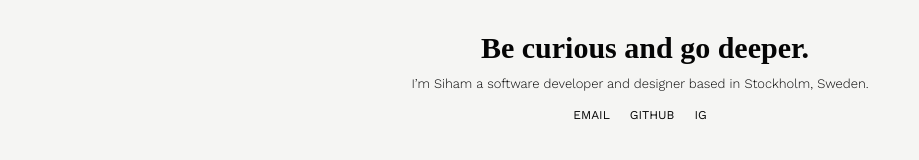
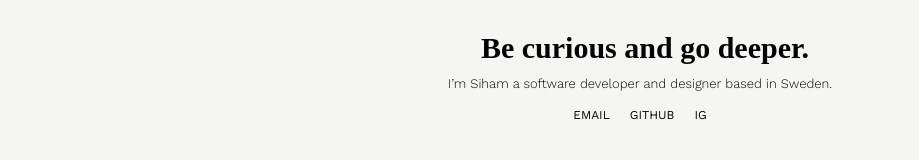
Before and after one commit to csobr/personal-website, a Next.js app: page / in a window 1280 px wide. Shown: the part 301-461 px from the top of the page, without its empty margins (0-919 px from the left). Built offline with nearby package versions, Linux system fonts and the light colour scheme; no server answers.

Commit message:
Update meta tag text and about me

```diff
--- a/src/pages/index.js
+++ b/src/pages/index.js
@@ -14,7 +14,7 @@ const Home = () => {
         <meta charSet="utf-8" />
         <meta
           name="description"
-          content="Siham Hadi Software Developer And Designer Based In Stockholm."
+          content="Siham Hadi | A Software Developer And Designer."
         />
         <meta name="keywords" content="JavaScript,Frontend,developer" />
         <meta name="author" content="Siham Hadi" />
@@ -25,10 +25,7 @@ const Home = () => {
         <div className="about">
           <div className="about-me">
             <h1>Be curious and go deeper.</h1>
-            <p>
-              I’m Siham a software developer and designer based in Stockholm,
-              Sweden.{'\n'}
-            </p>
+            <p>I’m Siham a software developer and designer based in Sweden.</p>
 
             <span className="social">
               <a href="mailto: siham.hadi@live.se">Email</a>
```
